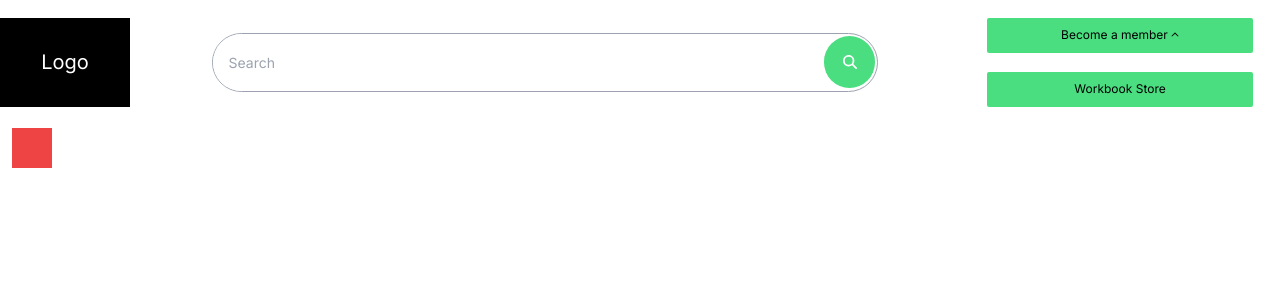
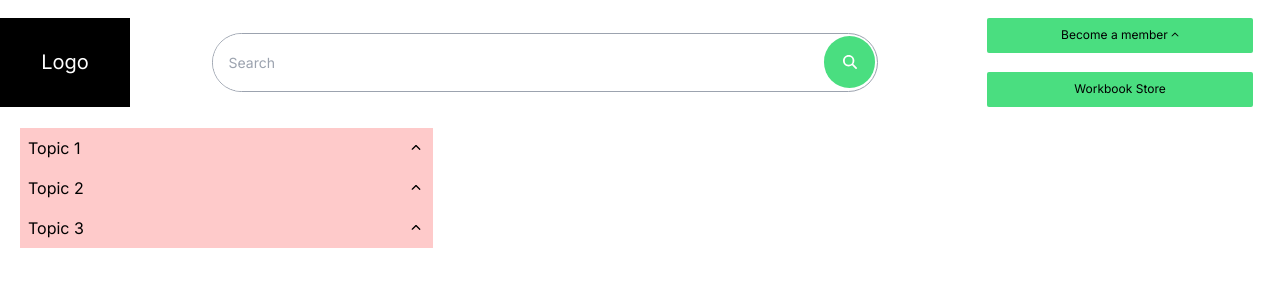
Before and after one commit to Faiaz-Rahman/k5new, a Next.js app: page / in a window 1280 px wide. Shown: the top 300 px of the page. Built offline with nearby package versions, Linux system fonts and the light colour scheme.

Commit message:
accordion added

```diff
--- /dev/null
+++ b/src/app/_components/Accordion/Accordion.tsx
@@ -0,0 +1,139 @@
+import { faChevronUp } from '@fortawesome/free-solid-svg-icons'
+import { FontAwesomeIcon } from '@fortawesome/react-fontawesome'
+import React, {
+    LegacyRef,
+    ReactNode,
+    useContext,
+    useRef,
+    useState,
+} from 'react'
+import { createContext } from 'react'
+
+interface Accordion {
+    children: ReactNode
+    onChange?: () => void
+    value: string
+}
+
+interface AccordionItem {
+    children?: ReactNode
+    value: string
+    trigger: string
+}
+
+type AccordionContext = [
+    selected: string | null,
+    setSelected: React.Dispatch<React.SetStateAction<string | null>>
+]
+
+const AccordionContext = createContext<AccordionContext>([
+    '',
+    () => '',
+])
+
+export default function Accordion({
+    children,
+    onChange,
+    value,
+    ...props
+}: Accordion) {
+    const [selected, setSelected] = useState<string | null>(value)
+
+    return (
+        <ul {...props} className="mx-5">
+            <AccordionContext.Provider
+                value={[selected, setSelected]}
+            >
+                {children}
+            </AccordionContext.Provider>
+        </ul>
+    )
+}
+
+export function AccordionItem({
+    children,
+    value,
+    trigger,
+    ...props
+}: AccordionItem) {
+    const [selected, setSelected] = useContext(AccordionContext)
+    const open = selected === value
+
+    const divRef = useRef<HTMLDivElement>(null)
+
+    return (
+        <li {...props}>
+            <header
+                role="button"
+                className="bg-red-200 flex justify-between
+                items-center py-2 pl-2 w-2/6"
+                onClick={() => {
+                    setSelected(open ? null : value)
+                }}
+            >
+                {trigger}
+                <FontAwesomeIcon
+                    icon={faChevronUp}
+                    className={`text-[10px] text-black
+                        mr-3 transition-all ${
+                            open ? 'rotate-180' : '0'
+                        } duration-300`}
+                />
+            </header>
+            <div
+                className="overflow-y-hidden transition-all w-2/6
+
+                "
+                style={{
+                    height: open ? divRef.current?.offsetHeight : 0,
+                }}
+            >
+                <div ref={divRef}>
+                    <div
+                        className="py-2 pl-2 text-sm
+                        hover:bg-slate-100
+                        cursor-pointer
+                    "
+                    >
+                        Kindergarden
+                    </div>
+                    <div
+                        className="py-2 pl-2
+                    cursor-pointer
+                    text-sm hover:bg-slate-100"
+                    >
+                        Grade-1
+                    </div>
+                    <div
+                        className="py-2 pl-2
+                    cursor-pointer
+                    text-sm hover:bg-slate-100"
+                    >
+                        Grade-2
+                    </div>
+                    <div
+                        className="py-2 pl-2
+                    cursor-pointer
+                    text-sm hover:bg-slate-100"
+                    >
+                        Grade-3
+                    </div>
+                    <div
+                        className="py-2  pl-2
+                    cursor-pointer
+                    text-sm hover:bg-slate-100"
+                    >
+                        Grade-4
+                    </div>
+                    <div
+                        className="py-2 pl-2
+                        cursor-pointer
+                    text-sm hover:bg-slate-100"
+                    >
+                        Grade-5
+                    </div>
+                </div>
+            </div>
+        </li>
+    )
+}
--- a/src/app/_components/Header/index.tsx
+++ b/src/app/_components/Header/index.tsx
@@ -97,25 +97,25 @@ export default function Head() {
                             }}
                         />
                         <div
-                            className="absolute top-full bg-white h-16
-                            w-full hidden transition-all group-hover:flex
-                            shadow-md
+                            className="h-0 w-full absolute top-full bg-white
+                            hidden transition-all group-hover:flex
+                            shadow-md group-hover:h-16 duration-500
                         "
                         >
                             <ul className="h-full w-full">
                                 <li
-                                    className="w-full pl-2 text-[9px]
-                                text-slate-400 h-1/2 flex items-center
+                                    className="w-full h-1/2 pl-2 text-[9px]
+                                text-slate-400 flex items-center
                                 hover:bg-slate-200 hover:text-black
                                 "
                                 >
                                     Sign Up
                                 </li>
                                 <li
-                                    className="w-full pl-2 text-[9px]
-                                text-slate-400 h-1/2 flex items-center
+                                    className="h-1/2 w-full pl-2 text-[9px]
+                                text-slate-400 flex items-center
                                 hover:bg-slate-200 hover:text-black
-                            "
+                                "
                                 >
                                     Already a member? Sign In
                                 </li>
--- a/src/app/page.tsx
+++ b/src/app/page.tsx
@@ -1,20 +1,70 @@
+'use client'
+
+import { faChevronUp } from '@fortawesome/free-solid-svg-icons'
+import { FontAwesomeIcon } from '@fortawesome/react-fontawesome'
+import { useEffect, useState } from 'react'
 import Image from 'next/image'
+import Accordion from './_components/Accordion/Accordion'
+
+import { AccordionItem } from './_components/Accordion/Accordion'
 
 export default function Home() {
+    const [open, setOpen] = useState(false)
+
+    // useEffect(() => {
+    //     console.log('the accordion open status: ', open)
+    // }, [open])
+
     return (
-        <main className="flex min-h-screen w-screen">
-            <div
-                className="ml-3 h-10 w-10 bg-red-500
-                transition-all relative group
+        <main className="flex min-h-screen w-screen flex-col">
+            {/* <button
+                data-collapse-target="collapse-1"
+                onClick={() => {
+                    setOpen((prev) => !prev)
+                }}
+                className="ml-3 h-10 w-36 flex bg-blue-400
+                transition-all relative group items-center rounded-sm
+                justify-between
         "
             >
+                <p className="text-white text-sm ml-3">Math</p>
+                <FontAwesomeIcon
+                    icon={faChevronUp}
+                    className={
+                        'text-[10px] text-white mr-3 transition-all'
+                    }
+                />
+
                 <div
-                    className="h-0 w-36 bg-green-700
-                    absolute top-full group-hover:h-56 transition-all
-                    duration-500
+                    data-collapse="collapse-1"
+                    className="h-0 w-36 bg-gray-200
+                    hidden absolute top-full group-hover:h-56 transition-all
+                    duration-500 ease-in
+                    group-hover:flex flex-col
                 "
-                ></div>
-            </div>
+                >
+                    <p>This is a paragraph</p>
+                    <p>This is a paragraph</p>
+                    <p>This is a paragraph</p>
+                    <p>This is a paragraph</p>
+                </div>
+            </button> */}
+
+            <Accordion value="Topic 1">
+                <AccordionItem trigger="Topic 1" value={'1'}>
+                    Kindergarden
+                </AccordionItem>
+
+                <AccordionItem
+                    trigger="Topic 2"
+                    value={'2'}
+                ></AccordionItem>
+
+                <AccordionItem
+                    trigger="Topic 3"
+                    value={'3'}
+                ></AccordionItem>
+            </Accordion>
         </main>
     )
 }
```
